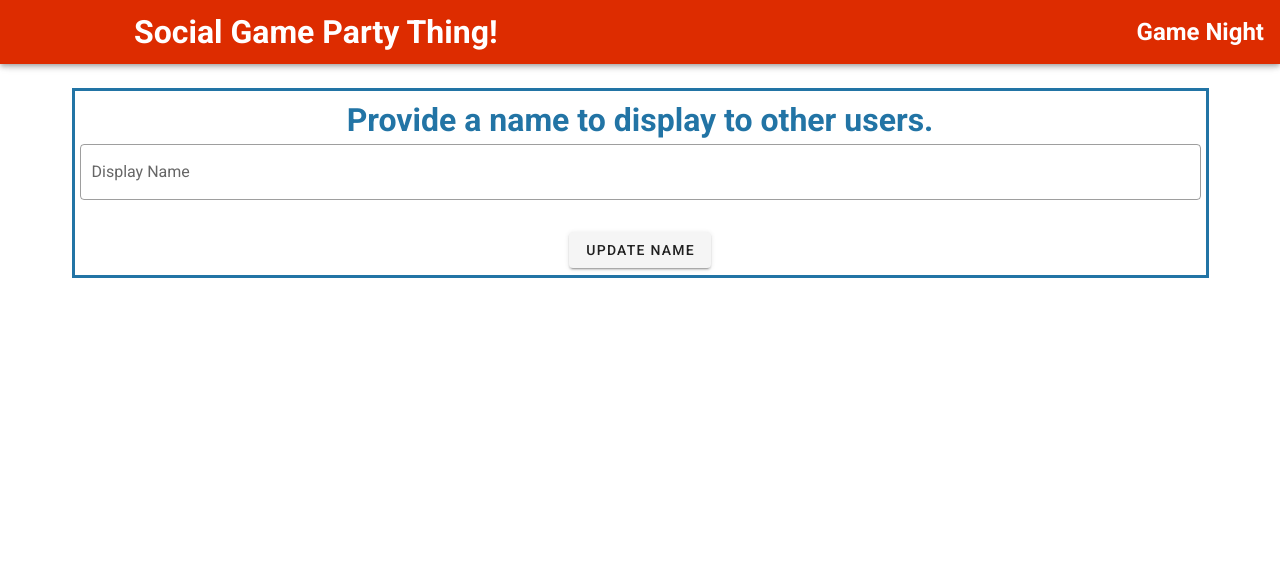
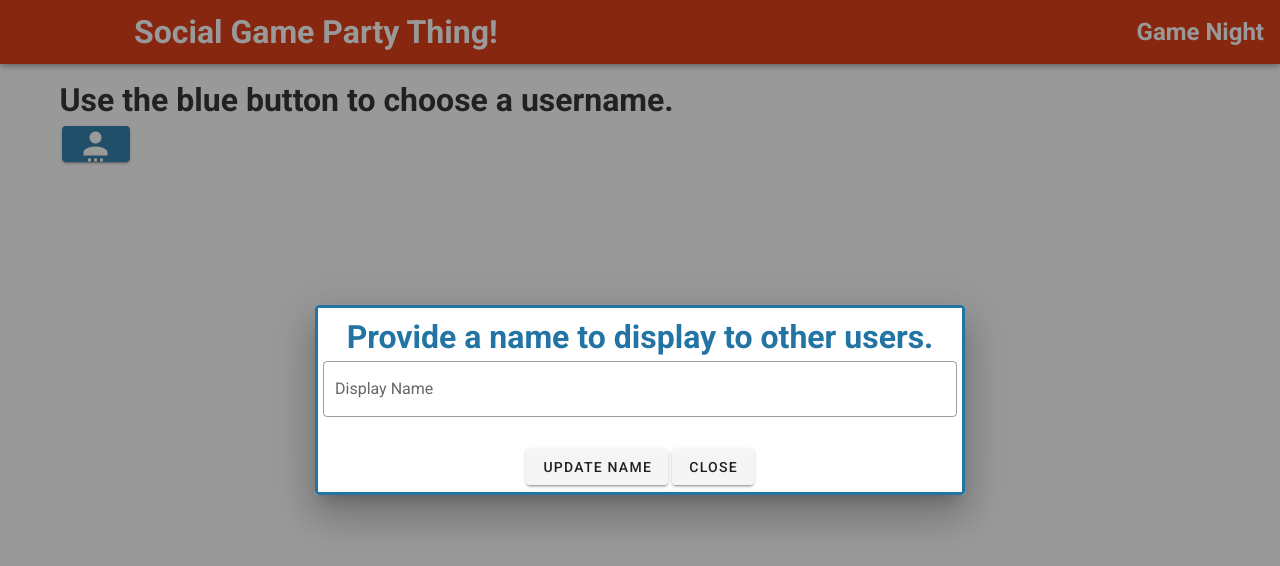
Before and after one commit to robhumble/SocialGameParty, a Vue app in the folder social-game-party/: page /#/ in a window 1280 px wide. Shown: the top 566 px of the page. Built offline with nearby package versions, Linux system fonts and the light colour scheme.

Commit message:
#40 Updating username is now a modal dialog.

```diff
--- a/social-game-party/src/components/RoomParts/RoomMenu.vue
+++ b/social-game-party/src/components/RoomParts/RoomMenu.vue
@@ -24,9 +24,7 @@
           <h3>What is your room name?</h3>
           <v-container align-center>
             <v-row>
-              <v-col>
                 <v-text-field outlined v-model="joinRoomName"></v-text-field>
-              </v-col>
             </v-row>
             <v-row>
               <v-col>
@@ -42,9 +40,7 @@
           <h3>What will you name your room?</h3>
           <v-container align-center>
             <v-row>
-              <v-col>
                 <v-text-field outlined v-model="makeRoomName"></v-text-field>
-              </v-col>
             </v-row>
             <v-row>
               <v-col>
--- a/social-game-party/src/components/UserSetup.vue
+++ b/social-game-party/src/components/UserSetup.vue
@@ -1,16 +1,16 @@
 <template>
   <div>
-    <v-chip v-if="!isEditMode" class="user-info-chip" @click="tryToEdit">
+    <h1 v-if="!currentUserName"> Use the blue button to choose a username. </h1>
+    <v-btn class="user-info-chip" @click="tryToEdit">
         <v-icon color="white" large>mdi-account-settings</v-icon>
         {{currentUserName}}
-    </v-chip>
-
-    <div v-if="isEditMode">
-      <v-container>
-        <v-row>
-          <v-col>
+    </v-btn>
+    <v-dialog
+      v-model="dialog"
+      persistent
+      width=650
+    >
       <div class="user-setup-main">
-              <v-form>
         <h1>Provide a name to display to other users.</h1>
         <v-text-field
           outlined
@@ -18,20 +18,12 @@
           label="Display Name"
           placeholder="Type Display Name Here..."
         ></v-text-field>
-
         <v-btn @click="updateCurrentUserName">Update Name</v-btn>
-                <v-btn v-if="currentUserName" @click="isEditMode=false">Cancel</v-btn>
-              </v-form>
+        <v-btn @click="dialog=false">close</v-btn>
       </div>
-          </v-col>
-          <v-col v-if="currentUserName"></v-col>
-          <v-col v-if="currentUserName"></v-col>
-        </v-row>
-      </v-container>
-    </div>
+    </v-dialog>
   </div>
 </template>
-
 
 <script>
 import { mapGetters } from "vuex";
@@ -45,7 +37,7 @@ export default {
   components: {},
   data: () => ({
     userDisplayName: null,
-    isEditMode: false,
+    dialog: false,
   }),
   mounted: function () {
     if (!this.currentUserName) this.tryToEdit();
@@ -66,7 +58,7 @@ export default {
           "UpdateCurrentUserDisplayName",
           this.userDisplayName
         );
-        this.isEditMode = false;
+        this.dialog = false;
       }
     },
 
@@ -75,7 +67,7 @@ export default {
         alert(
           "If you would like to update your display name, please leave the current room and try again!"
         );
-      else this.isEditMode = true;
+      else this.dialog=true;
     },
   },
 };
@@ -88,6 +80,7 @@ export default {
   border-style: solid;
   color: $social-game-party-blue !important;
   border-color: $social-game-party-blue !important;
+  background-color: white;
   padding: 5px;
 }
 
```
Lines whose indentation alone changed are shown as unchanged.
